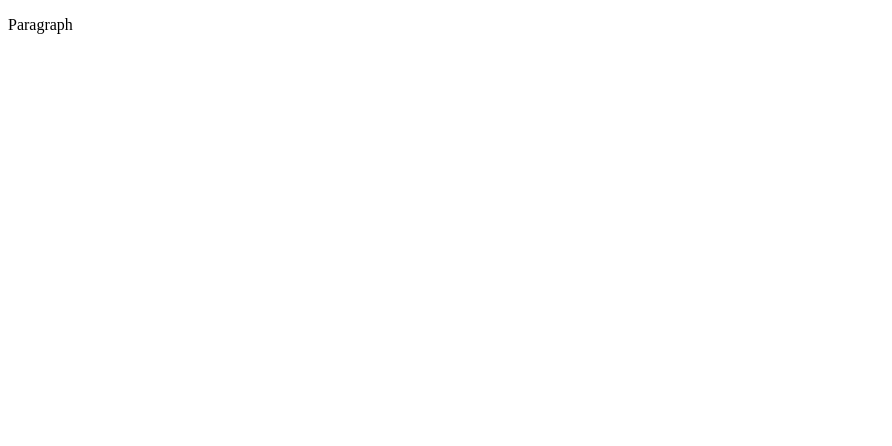
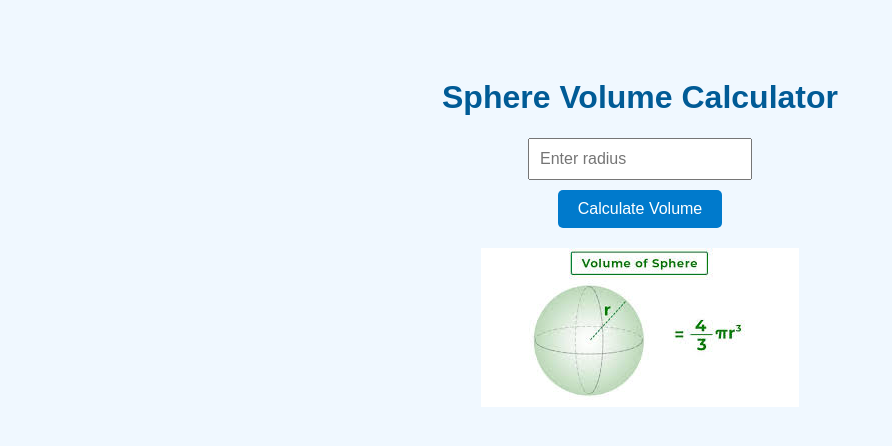
Before and after one commit to ICD2O-Digital-Tech-IsaaqS/Unit3-03-PHP-VolumeSphere, a PHP site: page / in a window 1280 px wide. Before the commit the part shown is almost empty. Shown: the top 446 px of the page, without its empty margins (0-892 px from the left). Run offline with PHP 8.4, Linux system fonts and the light colour scheme.

Commit message:
Sphere PHP

```diff
--- a/css/style.css
+++ b/css/style.css
@@ -1,4 +1,44 @@
-/* Created by: Mr. Coxall
-* Created on: Sep 2020
+/* Created by: Isaaq Simon
+* Created on: April 2025
 * This file contains the CSS for index.html
 */
+/* Basic page styling */
+body {
+    font-family: Arial, sans-serif;
+    background-color: #f0f8ff;
+    color: #333;
+    text-align: center;
+    padding-top: 50px;
+}
+
+h1 {
+    color: #005b96;
+}
+
+input[type="number"] {
+    padding: 10px;
+    font-size: 16px;
+    width: 200px;
+}
+
+button {
+    padding: 10px 20px;
+    font-size: 16px;
+    background-color: #007acc;
+    color: white;
+    border: none;
+    border-radius: 5px;
+    cursor: pointer;
+    margin-top: 10px;
+}
+
+button:hover {
+    background-color: #005b96;
+}
+
+#result {
+    margin-top: 20px;
+    font-size: 18px;
+    font-weight: bold;
+    color: #2c3e50;
+}
--- a/index.html
+++ /dev/null
@@ -1,9 +0,0 @@
-<!DOCTYPE html>
-<html>
-  <head>
-    <title>Title</title>
-  </head>
-  <body>
-    <p>Paragraph</p>
-  </body>
-</html>
--- /dev/null
+++ b/index.php
@@ -0,0 +1,49 @@
+<!DOCTYPE html>
+<html lang="en">
+<head>
+  <meta charset="utf-8">
+  <meta name="description" content="Volume of a Sphere, with PHP">
+  <meta name="keywords" content="Immaculata, ICD2O">
+  <meta name="author" content="Isaaq Simon">
+  <meta name="viewport" content="width=device-width, initial-scale=1.0">
+  <link rel="apple-touch-icon" sizes="180x180" href="./favicon_io (11)/apple-touch-icon.png">
+  <link rel="icon" type="image/png" sizes="32x32" href="./favicon_io (11)/favicon-32x32.png">
+  <link rel="icon" type="image/png" sizes="16x16" href="./favicon_io (11)/favicon-16x16.png">
+  <link rel="manifest" href="./favicon_io (11)/site.webmanifest">
+  <title>Sphere Volume Calculator (PHP)</title>
+  <link rel="stylesheet" href="./css/style.css">
+</head>
+<body>
+
+  <h1>Sphere Volume Calculator</h1>
+
+  <!-- Form to submit radius -->
+  <form method="POST" action="">
+    <input type="number" name="radius" placeholder="Enter radius" min="0" step="any" required>
+    <br>
+    <button type="submit">Calculate Volume</button>
+  </form>
+
+  <div id="result">
+    <?php
+    // Check if form was submitted
+    if ($_SERVER["REQUEST_METHOD"] == "POST") {
+        // Get radius from form
+        $radius = floatval($_POST["radius"]);
+
+        if ($radius < 0) {
+            echo "Please enter a non-negative number.";
+        } else {
+            // Calculate the volume of the sphere
+            $volume = (4 / 3) * pi() * pow($radius, 3);
+            // Round to 2 decimal places
+            $volume = round($volume, 2);
+            echo "Volume of the sphere: $volume";
+        }
+    }
+    ?>
+  </div>
+  <img src="images/Sphere.png" alt="Sphere">
+
+</body>
+</html>
```
Also changed, not shown: images/Sphere.png (added).
